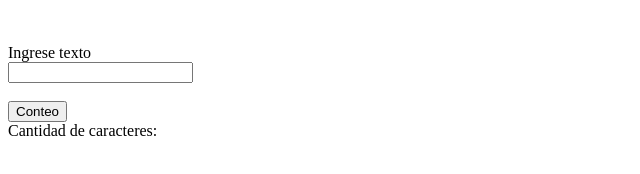
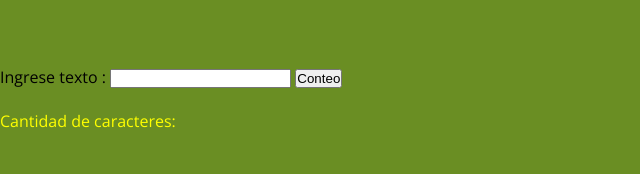
Before and after one commit to marcguzman/proyecto1dw, a plain HTML site: page conteo.html in a window 1280 px wide. Shown: the whole page, without its empty margins (0-640 px from the left). Drawn offline with nearby package versions, Linux system fonts and the light colour scheme.

Commit message:
Pagina de conteo con modificacion

```diff
--- a/conteo.html
+++ b/conteo.html
@@ -1,6 +1,14 @@
 <!doctype html>
 <html>
+
 <head>
+<link rel="stylesheet" href="css/banner.css">
+<link rel="stylesheet" href="css/fontello.css">
+<link rel="stylesheet" href="css/estilos.css">
+<link rel="stylesheet" href="css/menu.css">
+<link rel="stylesheet" href="js/funciones.js">
+
+
 <meta charset="utf-8">
 <title>Conteo-char</title>
 </head>
@@ -13,14 +21,22 @@
 	}
 </script>
 
-<body>
+<body style="background-color:#6A8E23">
+
+
+
 <br><br>
-Ingrese texto<br>
-<input type="text" id="texto" size="20"><br><br>
-<button type="button" onclick="caracteres()">Conteo</button><br>
+<br>
 
-Cantidad de caracteres:
-<p id="C2"></p>
+<label   for="menu-bar"> Ingrese texto : </label>
+
+<input type="text" id="texto" size="20">
+<button type="button" onclick="caracteres()">Conteo</button><br><br>
+
+
+<font color="yellow">  Cantidad de caracteres: <label id="C2"></label >
+</font>
+
 
 </body>
 </html>
```
